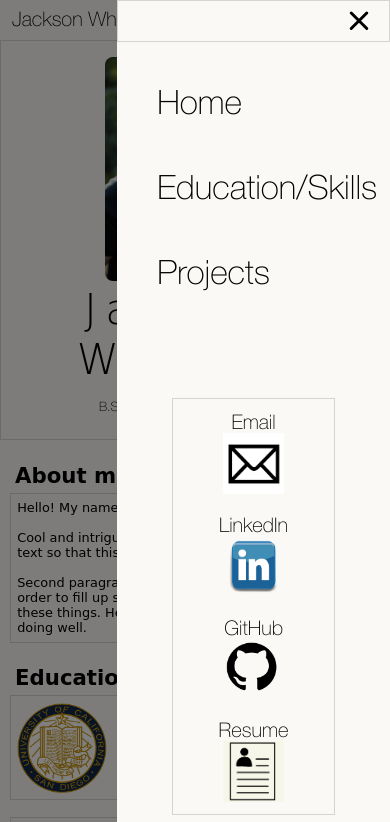
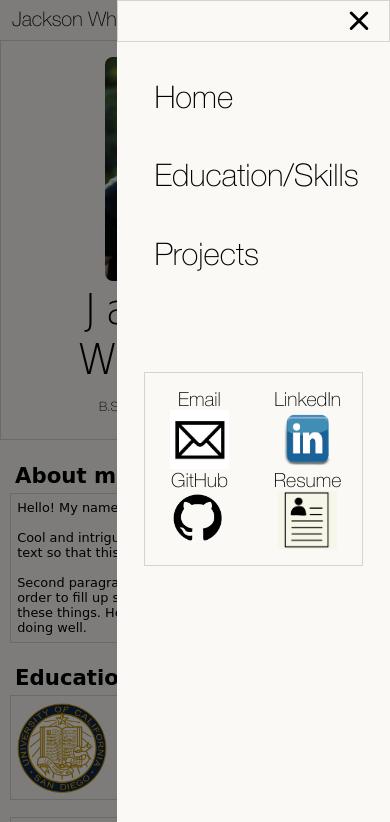
Before and after one commit to Jackson-Wheeler/Jackson-Wheeler.github.io, a plain HTML site: page index.html in a window 390 px wide. Both pictures are taken after a click on the link 361 px from the left and 20 px from the top of the page. Shown: the top 822 px of the page. Drawn offline with Linux system fonts and the light colour scheme; a web font is replaced by a local one.

Commit message:
resizing

```diff
--- a/mobile.css
+++ b/mobile.css
@@ -239,7 +239,7 @@ video {
 
     padding: 0.5em 0.5em;
 
-    font-size: 2em;
+    font-size: 8vw;
 
     margin-bottom: 2em;
 }
@@ -252,23 +252,24 @@ video {
     display: flex;
     justify-content: center;
     align-items: center;
+
+    font-size: 5vw;
 }
 
 #menuContactLinks {
     border: var(--box-border);
-    width: 60%;
-    padding: 0.1em;
+    width: 80%;
 
-    display: flex;
-    flex-wrap: wrap;
-    align-content: center;
-    justify-content: center;
+    padding: 4vw 0;
 
-    font-size: 1.2em;
+    display: grid;
+    grid-template-columns: 50% 50%;
+    grid-template-rows: 50% 50%;
 }
 
-#menuContactLinks > a {
-    padding: 0.5em;
+#menuContactLinks a {
+    justify-self: center;
+    align-self: center;
 
     transition: all 0.2s;
 
@@ -278,7 +279,7 @@ video {
     align-items: center;
 }
 
-#menuContactLinks > a > img {
+#menuContactLinks img {
     height: 3em;
     width: 3em;
 }
```
